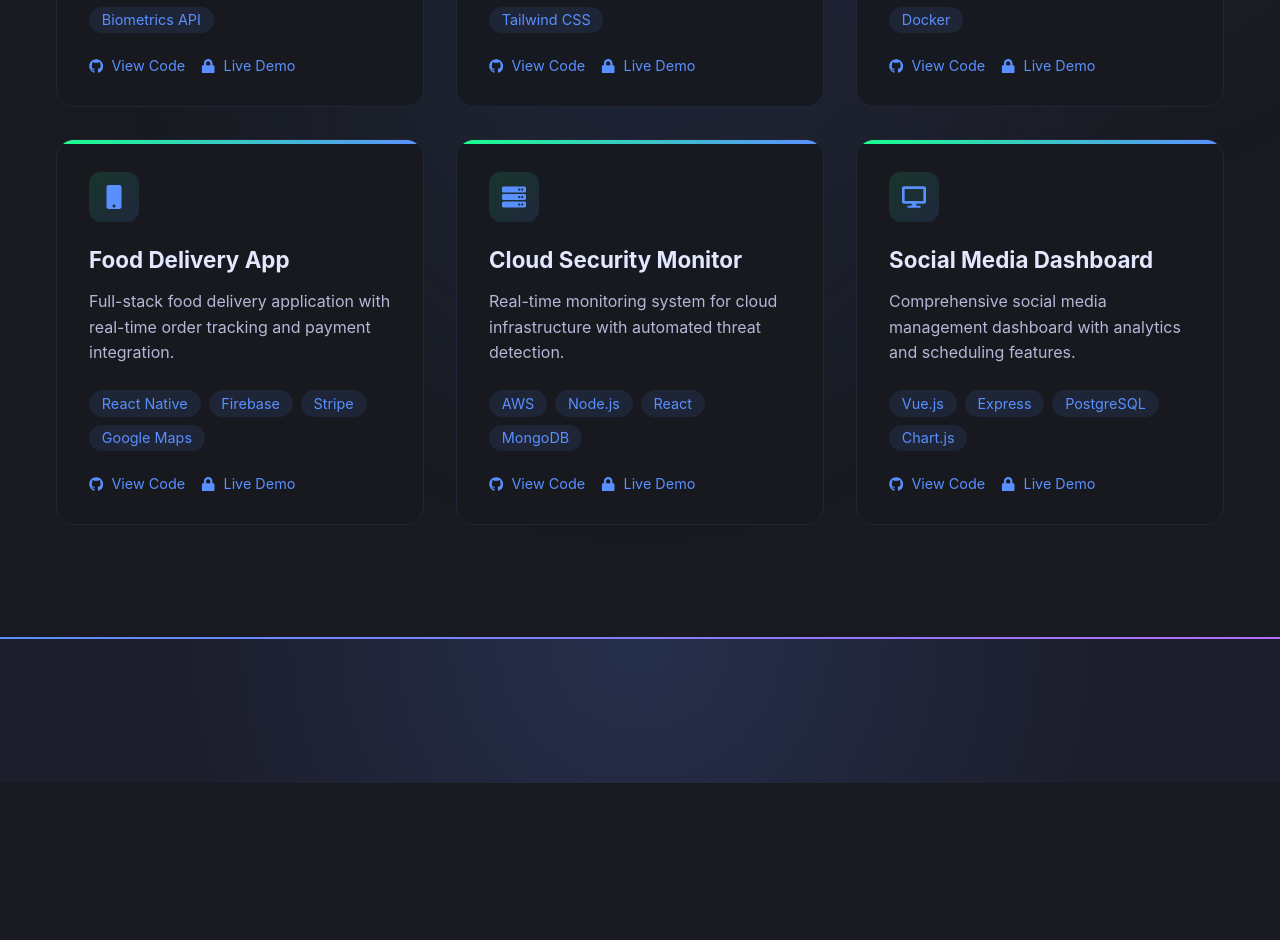
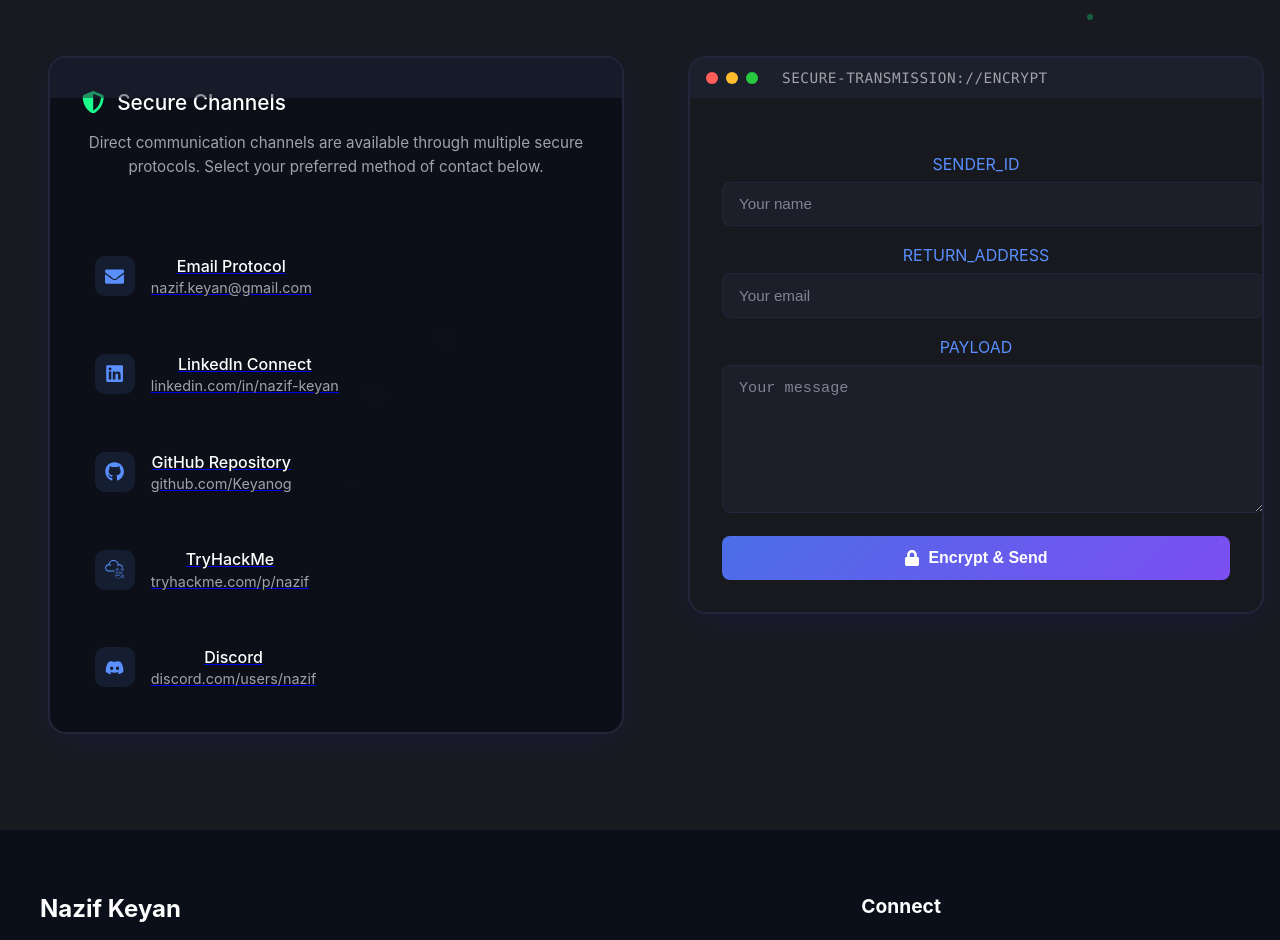
Before and after one commit to Keyanog/port1, a React (Vite) app: page / in a window 1280 px wide. Shown: the part 7420-8360 px from the top of the page. Before the commit the page ends 8203 px from the top, so only its background shows below. Built offline with nearby package versions, Linux system fonts and the light colour scheme.

Commit message:
feat: Update contact section layout and fix page title for Vercel deployment

```diff
--- a/package.json
+++ b/package.json
@@ -19,7 +19,8 @@
     "react-chartjs-2": "^5.3.0",
     "react-dom": "^19.1.0",
     "react-helmet-async": "^2.0.5",
-    "react-icons": "^5.5.0"
+    "react-icons": "^5.5.0",
+    "react-router-dom": "^7.6.1"
   },
   "devDependencies": {
     "@eslint/js": "^9.25.0",
--- a/src/App.jsx
+++ b/src/App.jsx
@@ -74,8 +74,8 @@
           <LearningResources />
           <FutureGoals />
           {/* <Skills /> */}
+          <Projects />
           <Contact />
-          <Projects />
         </main>
         <Footer />
         <SecondChatbot />
--- a/src/components/Contact.jsx
+++ b/src/components/Contact.jsx
@@ -1,7 +1,8 @@
 import styled from '@emotion/styled';
 import { useState } from 'react';
 import { motion } from 'framer-motion';
-import { FaLock, FaPaperPlane, FaMicrophone, FaCog, FaPlus } from 'react-icons/fa';
+import { FaLock, FaPaperPlane, FaMicrophone, FaCog, FaPlus, FaEnvelope, FaMapMarkerAlt, FaComments, FaClock, FaShieldAlt, FaLinkedin, FaGithub, FaDiscord } from 'react-icons/fa';
+import { SiTryhackme } from 'react-icons/si';
 
 const ContactSection = styled(motion.section)`
   min-height: 90vh;
@@ -34,12 +35,147 @@
   position: relative;
   z-index: 1;
   padding: 0 1rem;
+  display: grid;
+  grid-template-columns: 1fr 1fr;
+  gap: 4rem;
+  align-items: start;
+
   @media (max-width: 900px) {
+    grid-template-columns: 1fr;
     padding: 0 1.5rem;
   }
 `;
 
-const GradientHeadline = styled(motion.h1)`
+const BaseSection = styled(motion.div)`
+  background: rgba(24, 26, 32, 0.98);
+  border: 2px solid #23263a;
+  border-radius: 18px;
+  padding: 2rem;
+  box-shadow: 0 8px 32px 0 rgba(31, 38, 135, 0.18);
+  backdrop-filter: blur(8px);
+  position: relative;
+  overflow: hidden;
+
+  &::before {
+    content: '';
+    position: absolute;
+    top: 0;
+    left: 0;
+    right: 0;
+    height: 40px;
+    background: rgba(35, 38, 58, 0.5);
+    border-top-left-radius: 16px;
+    border-top-right-radius: 16px;
+  }
+`;
+
+const ContactInfoSection = styled(BaseSection)`
+  padding: 2rem;
+  display: flex;
+  flex-direction: column;
+  gap: 2rem;
+  background: rgba(13, 15, 25, 0.95);
+`;
+
+const SecureCommSection = styled(BaseSection)`
+  padding-top: 4rem;
+`;
+
+const SectionHeader = styled.div`
+  display: flex;
+  align-items: center;
+  gap: 0.8rem;
+  margin-bottom: 1rem;
+
+  svg {
+    color: #1aff8b;
+    font-size: 1.4rem;
+  }
+`;
+
+const HeaderTitle = styled.h2`
+  color: #fff;
+  font-size: 1.3rem;
+  margin: 0;
+  font-weight: 500;
+`;
+
+const HeaderDescription = styled.p`
+  color: #A1A1AA;
+  margin: 0.5rem 0 2rem 0;
+  font-size: 0.95rem;
+  line-height: 1.6;
+`;
+
+const ContactItem = styled.div`
+  display: flex;
+  align-items: center;
+  gap: 1rem;
+  padding: 0.8rem;
+  transition: background-color 0.2s;
+  border-radius: 8px;
+  cursor: pointer;
+
+  &:hover {
+    background: rgba(255, 255, 255, 0.05);
+  }
+
+  svg {
+    color: #5a8fff;
+    font-size: 1.4rem;
+  }
+`;
+
+const IconWrapper = styled.div`
+  width: 40px;
+  height: 40px;
+  background: rgba(90, 143, 255, 0.1);
+  border-radius: 10px;
+  display: flex;
+  align-items: center;
+  justify-content: center;
+
+  svg {
+    font-size: 1.2rem;
+  }
+`;
+
+const ContactDetails = styled.div`
+  display: flex;
+  flex-direction: column;
+`;
+
+const ContactLabel = styled.h3`
+  color: #fff;
+  font-size: 1rem;
+  margin: 0;
+  font-weight: 500;
+`;
+
+const ContactText = styled.p`
+  color: #A1A1AA;
+  margin: 0.2rem 0 0 0;
+  font-size: 0.9rem;
+`;
+
+const SocialLinks = styled.div`
+  display: flex;
+  gap: 1.5rem;
+  margin-top: 0.3rem;
+
+  a {
+    color: #A1A1AA;
+    text-decoration: none;
+    transition: color 0.2s;
+    font-size: 0.95rem;
+
+    &:hover {
+      color: #5a8fff;
+    }
+  }
+`;
+
+const MainHeading = styled(motion.h1)`
   font-size: clamp(2.5rem, 5vw, 4rem);
   font-weight: 800;
   background: linear-gradient(90deg, #5a8fff 0%, #b16cff 100%);
@@ -48,17 +184,17 @@
   background-clip: text;
   text-fill-color: transparent;
   margin-bottom: 1.2rem;
-  line-height: 1.2;
-  letter-spacing: -0.02em;
+  text-align: center;
 `;
 
-const Tagline = styled(motion.p)`
+const MainDescription = styled(motion.p)`
   font-size: clamp(1.1rem, 2vw, 1.35rem);
   color: ${props => props.theme.colors.text.secondary};
-  margin-bottom: 2.5rem;
-  max-width: 600px;
+  margin-bottom: 4rem;
+  max-width: 800px;
   margin-left: auto;
   margin-right: auto;
+  text-align: center;
   line-height: 1.6;
 `;
 
@@ -117,9 +253,11 @@
 `;
 
 const TerminalTitle = styled.div`
-  color: ${props => props.theme.colors.text.secondary};
+  color: #A1A1AA;
   font-size: 0.9rem;
   margin-left: 1rem;
+  font-family: ${props => props.theme.typography.fontFamily.mono};
+  letter-spacing: 0.5px;
 `;
 
 const FormInput = styled.input`
@@ -288,26 +426,94 @@
           }}
         />
       ))}
+
+      <MainHeading
+        initial={{ y: 20, opacity: 0 }}
+        animate={{ y: 0, opacity: 1 }}
+        transition={{ duration: 0.8 }}
+      >
+        Let's Connect Securely
+      </MainHeading>
+
+      <MainDescription
+        initial={{ y: 20, opacity: 0 }}
+        animate={{ y: 0, opacity: 1 }}
+        transition={{ duration: 0.8, delay: 0.2 }}
+      >
+        Choose your preferred secure communication channel or send an encrypted message directly through our secure form.
+      </MainDescription>
+
       <ContentWrapper>
-        <GradientHeadline
+        <ContactInfoSection
           initial={{ y: 20, opacity: 0 }}
           animate={{ y: 0, opacity: 1 }}
           transition={{ duration: 0.8, delay: 0.2 }}
         >
-          Secure Communication
-        </GradientHeadline>
-        <Tagline
+          <div>
+            <SectionHeader>
+              <FaShieldAlt />
+              <HeaderTitle>Secure Channels</HeaderTitle>
+            </SectionHeader>
+            <HeaderDescription>
+              Direct communication channels are available through multiple secure protocols. Select your preferred method of contact below.
+            </HeaderDescription>
+          </div>
+
+          <ContactItem as="a" href="mailto:nazif.keyan@gmail.com">
+            <IconWrapper>
+              <FaEnvelope />
+            </IconWrapper>
+            <ContactDetails>
+              <ContactLabel>Email Protocol</ContactLabel>
+              <ContactText>nazif.keyan@gmail.com</ContactText>
+            </ContactDetails>
+          </ContactItem>
+
+          <ContactItem as="a" href="https://linkedin.com" target="_blank" rel="noopener noreferrer">
+            <IconWrapper>
+              <FaLinkedin />
+            </IconWrapper>
+            <ContactDetails>
+              <ContactLabel>LinkedIn Connect</ContactLabel>
+              <ContactText>linkedin.com/in/nazif-keyan</ContactText>
+            </ContactDetails>
+          </ContactItem>
+
+          <ContactItem as="a" href="https://github.com" target="_blank" rel="noopener noreferrer">
+            <IconWrapper>
+              <FaGithub />
+            </IconWrapper>
+            <ContactDetails>
+              <ContactLabel>GitHub Repository</ContactLabel>
+              <ContactText>github.com/Keyanog</ContactText>
+            </ContactDetails>
+          </ContactItem>
+
+          <ContactItem as="a" href="https://tryhackme.com" target="_blank" rel="noopener noreferrer">
+            <IconWrapper>
+              <SiTryhackme />
+            </IconWrapper>
+            <ContactDetails>
+              <ContactLabel>TryHackMe</ContactLabel>
+              <ContactText>tryhackme.com/p/nazif</ContactText>
+            </ContactDetails>
+          </ContactItem>
+
+          <ContactItem as="a" href="https://discord.com" target="_blank" rel="noopener noreferrer">
+            <IconWrapper>
+              <FaDiscord />
+            </IconWrapper>
+            <ContactDetails>
+              <ContactLabel>Discord</ContactLabel>
+              <ContactText>discord.com/users/nazif</ContactText>
+            </ContactDetails>
+          </ContactItem>
+        </ContactInfoSection>
+
+        <SecureCommSection
           initial={{ y: 20, opacity: 0 }}
           animate={{ y: 0, opacity: 1 }}
           transition={{ duration: 0.8, delay: 0.4 }}
-        >
-          Establish a secure connection to transmit your message through our encrypted channel.
-        </Tagline>
-
-        <TerminalWrapper
-          initial={{ y: 20, opacity: 0 }}
-          animate={{ y: 0, opacity: 1 }}
-          transition={{ duration: 0.8, delay: 0.6 }}
         >
           <TerminalHeader>
             <TerminalButton color="#ff5f56" />
@@ -316,7 +522,7 @@
             <TerminalTitle>SECURE-TRANSMISSION://ENCRYPT</TerminalTitle>
           </TerminalHeader>
 
-          <form onSubmit={handleFormSubmit} style={{ marginTop: '2rem', display: 'flex', flexDirection: 'column', gap: '1.2rem' }}>
+          <form style={{ marginTop: '2rem', display: 'flex', flexDirection: 'column', gap: '1.2rem' }}>
             <div>
               <label htmlFor="name" style={{ color: '#5a8fff', marginBottom: '0.5rem', display: 'block' }}>SENDER_ID</label>
               <FormInput
@@ -376,7 +582,7 @@
               </div>
             )}
           </form>
-        </TerminalWrapper>
+        </SecureCommSection>
       </ContentWrapper>
     </ContactSection>
   );
--- a/src/components/Footer.jsx
+++ b/src/components/Footer.jsx
@@ -1,78 +1,114 @@
 import styled from '@emotion/styled';
 import { motion } from 'framer-motion';
-import { FaHeart } from 'react-icons/fa';
+import { FaGithub, FaLinkedin, FaTwitter, FaEnvelope } from 'react-icons/fa';
+import { Link } from 'react-router-dom';
 
 const FooterContainer = styled.footer`
   width: 100%;
-  padding: 4rem 0 3rem 0;
-  background: ${props => props.theme.colors.glass.bg};
-  backdrop-filter: blur(${props => props.theme.blur.md});
-  border-top: 2px solid;
-  border-image: ${props => props.theme.colors.gradients.primary} 1;
-  position: relative;
-  overflow: hidden;
-  z-index: 1;
+  padding: 4rem 0;
+  background: #0B0F1A;
+  color: #fff;
+`;
 
-  &::before {
-    content: '';
-    position: absolute;
-    top: 0;
-    left: 0;
-    right: 0;
-    bottom: 0;
-    background: radial-gradient(circle at 50% 0%, rgba(90, 143, 255, 0.15), transparent 70%);
-    z-index: -1;
+const FooterContent = styled.div`
+  max-width: 1200px;
+  margin: 0 auto;
+  padding: 0 2rem;
+  display: grid;
+  grid-template-columns: 2fr 1fr;
+  gap: 4rem;
+
+  @media (max-width: 768px) {
+    grid-template-columns: 1fr;
+    gap: 2rem;
   }
 `;
 
-const FooterContent = styled.div`
-  max-width: 1300px;
-  margin: 0 auto;
-  padding: 0 2rem;
+const FooterSection = styled.div`
   display: flex;
   flex-direction: column;
-  align-items: center;
-  gap: 2rem;
-
-  @media (max-width: 1200px) {
-    padding: 0 1.5rem;
-  }
+  gap: 1.5rem;
 `;
 
-const FooterText = styled(motion.p)`
-  color: ${props => props.theme.colors.text.primary};
-  font-size: 1.1rem;
-  text-align: center;
+const Logo = styled(Link)`
+  font-size: 1.5rem;
+  font-weight: bold;
+  color: #fff;
+  text-decoration: none;
+  display: flex;
+  align-items: center;
+  gap: 0.5rem;
+`;
+
+const Description = styled.p`
+  color: #A1A1AA;
   line-height: 1.6;
   margin: 0;
 `;
 
-const Heart = styled(motion.span)`
-  color: ${props => props.theme.colors.accent.danger};
-  display: inline-block;
-  margin: 0 0.3rem;
-  font-size: 1.2em;
-  filter: drop-shadow(0 0 8px rgba(255, 90, 90, 0.5));
+const FooterTitle = styled.h3`
+  font-size: 1.2rem;
+  margin: 0;
+  color: #fff;
+`;
+
+const SocialLinks = styled.div`
+  display: flex;
+  gap: 1rem;
+`;
+
+const SocialIcon = styled.a`
+  color: #A1A1AA;
+  font-size: 1.5rem;
+  transition: color 0.3s;
+
+  &:hover {
+    color: #fff;
+  }
+`;
+
+const Copyright = styled.div`
+  margin-top: 4rem;
+  padding-top: 2rem;
+  border-top: 1px solid #2D2D2D;
+  text-align: center;
+  color: #A1A1AA;
+  font-size: 0.9rem;
 `;
 
 const Footer = () => (
   <FooterContainer>
     <FooterContent>
-      <FooterText
-        initial={{ opacity: 0, y: 20 }}
-        animate={{ opacity: 1, y: 0 }}
-        transition={{ duration: 0.8 }}
-      >
-      </FooterText>
-      <FooterText
-        initial={{ opacity: 0, y: 20 }}
-        animate={{ opacity: 1, y: 0 }}
-        transition={{ duration: 0.8, delay: 0.2 }}
-        style={{ fontSize: '0.9rem', color: props => props.theme.colors.text.muted }}
-      >
+      <FooterSection>
+        <Logo to="/">
+          Nazif Keyan
+        </Logo>
+        <Description>
+        Advancing the frontiers of web development and computer science to build innovative, scalable solutions for modern digital challenges.
+        </Description>
+      </FooterSection>
 
-      </FooterText>
+      <FooterSection>
+        <FooterTitle>Connect</FooterTitle>
+        <SocialLinks>
+          <SocialIcon href="https://github.com" target="_blank" rel="noopener noreferrer">
+            <FaGithub />
+          </SocialIcon>
+          <SocialIcon href="https://linkedin.com" target="_blank" rel="noopener noreferrer">
+            <FaLinkedin />
+          </SocialIcon>
+          <SocialIcon href="https://twitter.com" target="_blank" rel="noopener noreferrer">
+            <FaTwitter />
+          </SocialIcon>
+          <SocialIcon href="mailto:contact@example.com">
+            <FaEnvelope />
+          </SocialIcon>
+        </SocialLinks>
+      </FooterSection>
     </FooterContent>
+    <Copyright>
+      © 2025 Nazif Keyan. All rights reserved.
+    </Copyright>
   </FooterContainer>
 );
 
--- a/src/main.jsx
+++ b/src/main.jsx
@@ -1,6 +1,7 @@
 import { StrictMode } from 'react'
 import { createRoot } from 'react-dom/client'
 import { HelmetProvider } from 'react-helmet-async'
+import { BrowserRouter } from 'react-router-dom'
 // import './index.css'
 import App from './App.jsx'
 import { ThemeProvider } from '@emotion/react'
@@ -10,7 +11,9 @@
   <StrictMode>
     <HelmetProvider>
       <ThemeProvider theme={theme}>
-        <App />
+        <BrowserRouter>
+          <App />
+        </BrowserRouter>
       </ThemeProvider>
     </HelmetProvider>
   </StrictMode>,
--- a/vite.config.js
+++ b/vite.config.js
@@ -14,5 +14,8 @@
         manualChunks: undefined
       }
     }
+  },
+  define: {
+    'process.env.VITE_APP_TITLE': JSON.stringify('Nazif Keyan')
   }
 })
```
Also changed, not shown: vercel.json (added), 1 other file (tests, documents, lock files or other folders).
